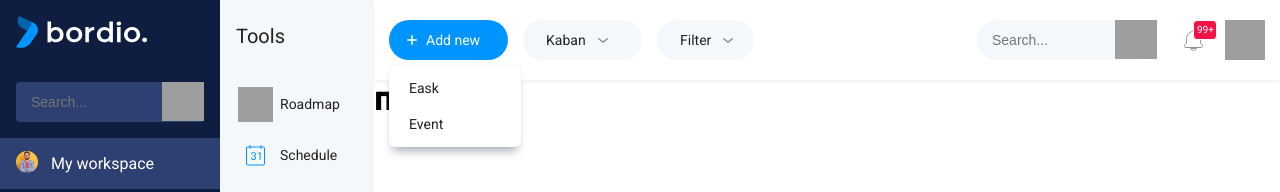
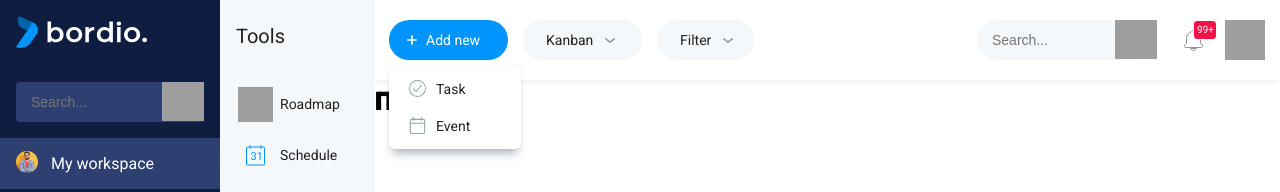
Before and after one commit to Obezyankaa/Bordio, a React (Create React App) app: page / in a window 1280 px wide. Both pictures are taken after a click on the button "Add new". Shown: the top 192 px of the page. Built offline with nearby package versions, Linux system fonts and the light colour scheme; grey boxes are pictures that could not be loaded.

Commit message:
fix bag header user profil

```diff
--- a/src/components/NavBar/Style.js
+++ b/src/components/NavBar/Style.js
@@ -33,7 +33,7 @@ export const FormSearch = styled.form`
 `;
 
 export const InputSearch = styled.input.attrs((props) => ({
-  type: 'search',
+  // type: 'search',
 }))`
 &{
   outline: none;
@@ -43,6 +43,7 @@ export const InputSearch = styled.input.attrs((props) => ({
    height: 40px;
    padding-left: 15px;
    border: none;
+   color: white;
 }
 `;
 
--- a/src/components/header/Header.jsx
+++ b/src/components/header/Header.jsx
@@ -12,6 +12,7 @@ import {
   BlockAddTask,
   FlexAddTask,
   AddTask,
+  AddIcon,
   AddEvent,
   ContainerKanban,
   BlockButtonKanban,
@@ -22,7 +23,6 @@ import {
   BlockMenu,
   FlexMenu,
   OneTask,
-  //   TwoTask,
   ContainerFilter,
   BlockButtonFilter,
   ButtonSpanFilter,
@@ -63,7 +63,7 @@ export default function Header() {
           <ContainerKanban>
             <BlockButtonKanban>
               <ButtonKanban onClick={submitHandlerTwo}>
-                <ButtonSpanKanban>Kaban</ButtonSpanKanban>
+                <ButtonSpanKanban>Kanban</ButtonSpanKanban>
                 <ButtonIconKanban />
               </ButtonKanban>
             </BlockButtonKanban>
@@ -90,8 +90,21 @@ export default function Header() {
         <ContainerAddTask>
           <BlockAddTask>
             <FlexAddTask>
-              <AddTask>Еask</AddTask>
-              <AddEvent>Event</AddEvent>
+              <AddTask>
+                <AddIcon>
+                  <svg data-name="\u0421\u0433\u0440\u0443\u043F\u043F\u0438\u0440\u043E\u0432\u0430\u0442\u044C 1463" width="17" height="17" viewBox="0 0 17 17" fill="#96A2AC">
+                    <path data-name="\u041A\u043E\u043D\u0442\u0443\u0440 1387" d="M12.885 5.09a.46.46 0 00-.644-.008.071.071 0 01-.01.012l-5.042 5.849-2.431-2.415a.457.457 0 00-.646.647l2.753 2.737a.464.464 0 00.326.134.459.459 0 00.324-.134l5.366-6.171a.453.453 0 00.01-.645z" />
+                    <path data-name="\u041A\u043E\u043D\u0442\u0443\u0440 1388" d="M8.5 0A8.5 8.5 0 1017 8.5 8.5 8.5 0 008.5 0zm0 16.075A7.575 7.575 0 1116.075 8.5 7.583 7.583 0 018.5 16.075z" />
+                  </svg>
+                </AddIcon>
+                Task
+              </AddTask>
+              <AddEvent>
+                <AddIcon>
+                  <svg width="17" height="17" viewBox="0 0 15.561 17.151"><path data-name="\u041A\u043E\u043D\u0442\u0443\u0440 1478" d="M13.769 1.882h-1.452V.527a.523.523 0 00-.158-.374.54.54 0 00-.382-.153.533.533 0 00-.53.527v1.355h-6.93V.527a.535.535 0 00-1.07 0v1.355H1.776a1.786 1.786 0 00-1.778 1.76v11.75a1.782 1.782 0 001.775 1.759h12.008a1.784 1.784 0 001.777-1.761V3.64a1.789 1.789 0 00-1.789-1.758zm.721 13.508a.72.72 0 01-.722.707H1.783a.715.715 0 01-.715-.706V6.925h13.421zm0-9.521H1.069V3.549a.718.718 0 01.707-.613h1.458l.011.421a.535.535 0 001.07 0l.013-.419h6.9l.012.421a.535.535 0 001.069 0l.014-.419h1.452a.714.714 0 01.713.706z" fill="#96a2ac" /></svg>
+                </AddIcon>
+                Event
+              </AddEvent>
             </FlexAddTask>
           </BlockAddTask>
         </ContainerAddTask>
--- a/src/components/header/Style.js
+++ b/src/components/header/Style.js
@@ -137,6 +137,7 @@ export const FlexAddTask = styled.div`
     margin-top: 5px;
     margin-bottom: 5px;
 `;
+
 export const AddTask = styled.div`
     & {
     color: rgb(34, 34, 34);
@@ -151,10 +152,15 @@ export const AddTask = styled.div`
     border-radius: 8px;
     background: transparent;
     }
-
      &:hover {
     background: #F5F8FA;
     }
+`;
+
+export const AddIcon = styled.div`
+    display: flex;
+    align-item: center;
+    margin-right: 10px;
 `;
 
 export const AddEvent = styled.div`
@@ -246,7 +252,9 @@ export const FormSearchProfil = styled(FormSearch)`
     color: #8C939F;
     margin: 0;
 `;
-export const FormInput = styled(InputSearch)``;
+export const FormInput = styled(InputSearch)`
+    color: #222222;
+`;
 export const FormButton = styled(ButtonSearch)``;
 
 export const UserProfilIcon = styled.svg`
```
Also changed, not shown: src/components/header/img/icon2.svg (added), src/components/header/img/icon3.svg (added).
